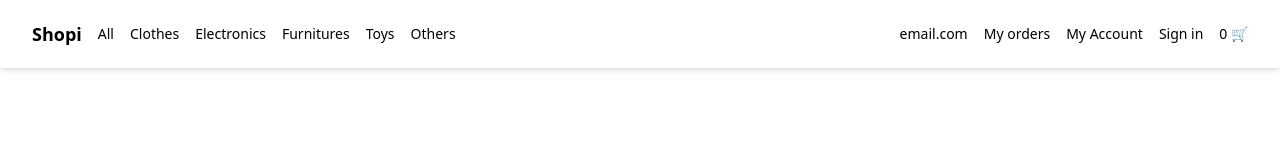
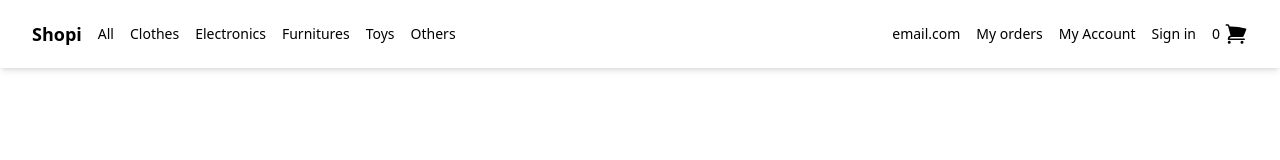
Before and after one commit to CristianCavanzo/platzicommerce, a Next.js app: page /SigIn in a window 1280 px wide. Shown: the top 160 px of the page. Built offline with nearby package versions, Linux system fonts and the light colour scheme.

Commit message:
[add]: icons

```diff
--- a/package.json
+++ b/package.json
@@ -13,6 +13,7 @@
   "author": "",
   "license": "ISC",
   "dependencies": {
+    "@heroicons/react": "^2.0.17",
     "axios": "^1.3.4",
     "react": "^18.2.0",
     "react-dom": "^18.2.0"
--- a/src/Components/Generals/NavBar/index.tsx
+++ b/src/Components/Generals/NavBar/index.tsx
@@ -1,6 +1,7 @@
 import React from 'react';
 import { ItemNavBar } from './ItemNavBar';
 import { ProductsConsumer } from '@context/Products';
+import { ShoppingCartIcon } from '@heroicons/react/24/solid';
 const NavBar = () => {
 	const { state } = ProductsConsumer();
 	return (
@@ -21,7 +22,9 @@ const NavBar = () => {
 				<ItemNavBar href="/MyOrders">My orders</ItemNavBar>
 				<ItemNavBar href="/MyAccount">My Account</ItemNavBar>
 				<ItemNavBar href="">Sign in</ItemNavBar>
-				<li> {state.shoppingCard} 🛒</li>
+				<li className="flex items-center gap-x-1">
+					{state.shoppingCard} <ShoppingCartIcon className="h-6 w-6 " />
+				</li>
 			</ul>
 		</nav>
 	);
--- /dev/null
+++ b/src/Components/Generals/ProductDetail/index.tsx
@@ -0,0 +1,17 @@
+import React from 'react';
+import { XMarkIcon } from '@heroicons/react/24/solid';
+
+const ProductDetail = () => {
+	return (
+		<aside className="w-[300px] flex flex-col rounded-xl bg-white fixed right-8 border border-black bottom-4 top-20 max-h-screen overflow-y-auto p-4">
+			<div className="flex justify-between items-center">
+				<h2 className="font-medium text-xl">Detail</h2>
+				<div>
+					<XMarkIcon className="h-6 w-6 text-black cursor-pointer" />
+				</div>
+			</div>
+		</aside>
+	);
+};
+
+export { ProductDetail };
--- a/src/Components/pages/home/Card/index.tsx
+++ b/src/Components/pages/home/Card/index.tsx
@@ -2,7 +2,7 @@ import { ProductsConsumer } from '@context/Products';
 import { Products } from '@types';
 import Image from 'next/image';
 import React from 'react';
-
+import { PlusIcon } from '@heroicons/react/24/solid';
 const Card = ({ category, price, images, title }: Products) => {
 	const {
 		setState: { handleCount },
@@ -15,7 +15,7 @@ const Card = ({ category, price, images, title }: Products) => {
 					className="absolute top-0 right-0 flex justify-center items-center bg-white w-6 h-6 rounded-full m-2 z-[4]"
 					onClick={handleCount}
 				>
-					+
+					<PlusIcon className="h-4 w-4" />
 				</button>
 				<Image fill alt={title} src={images[0]} className="object-cover" quality={100} />
 				<span className="absolute bottom-0 left-0 bg-white/70 rounded-lg text-xs  m-2 px-4 py-0.5">
--- a/src/pages/index.tsx
+++ b/src/pages/index.tsx
@@ -4,6 +4,7 @@ import React from 'react';
 import { GetServerSideProps, InferGetServerSidePropsType } from 'next';
 import axios from 'axios';
 import { Products } from '@types';
+import { ProductDetail } from '@components/Generals/ProductDetail';
 
 export const getServerSideProps: GetServerSideProps<{ products: Products[] }> = async () => {
 	try {
@@ -25,6 +26,7 @@ const Home = ({ products }: InferGetServerSidePropsType<typeof getServerSideProp
 					<Card key={product.id} {...product} />
 				))}
 			</div>
+			<ProductDetail />
 		</Layout>
 	);
 };
```
Also changed, not shown: 1 other file (tests, documents, lock files or other folders).
